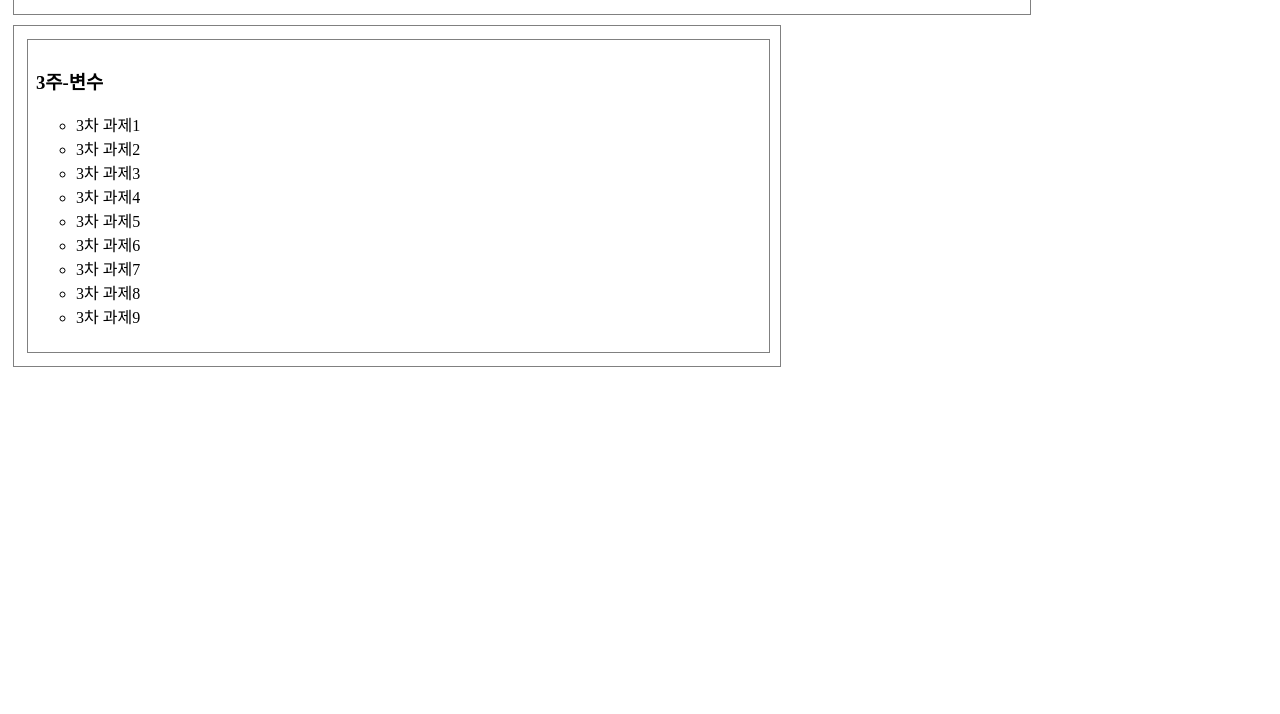
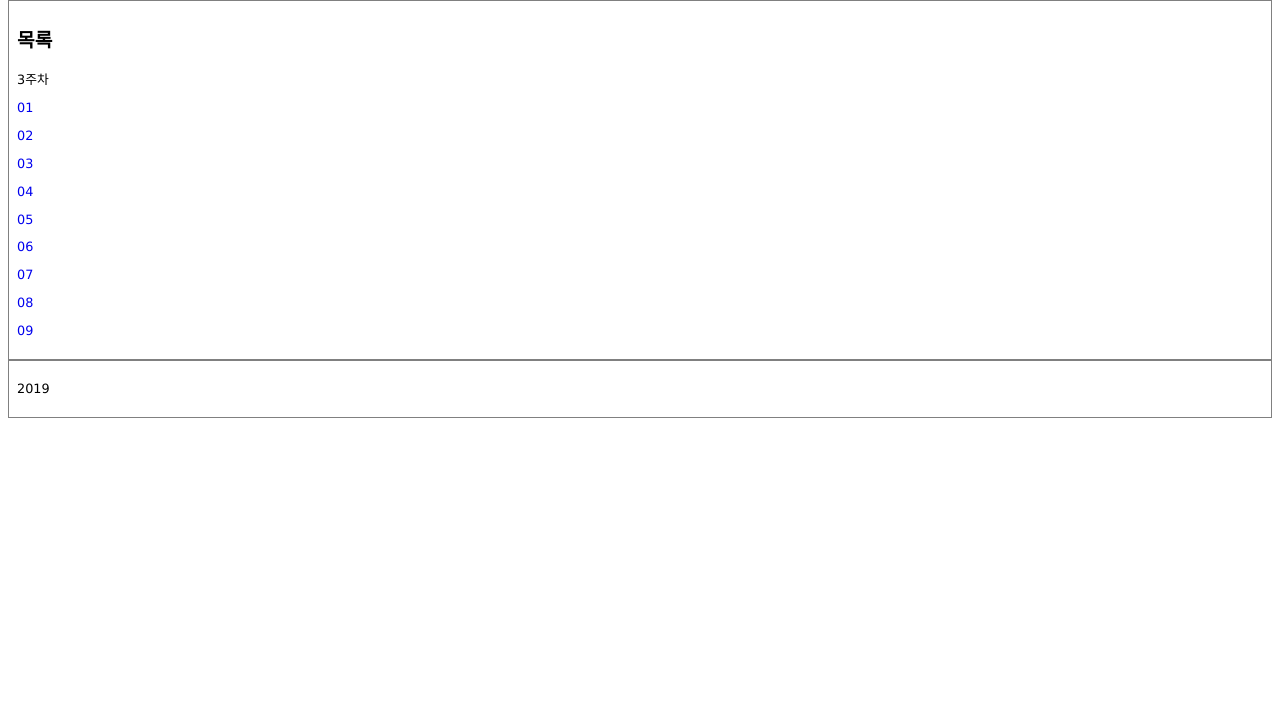
Before and after one commit to djuxyz258/lsh2018.github.io, a plain HTML site: page index.html in a window 1280 px wide. Shown: the part 86-800 px from the top of the page. Drawn offline with Linux system fonts and the light colour scheme.

Commit message:
Update index.html

```diff
--- a/index.html
+++ b/index.html
@@ -1,46 +1,37 @@
 <!doctype html> <!--   index.html   --->
-<html><head>
-<meta charset="utf-8">
-<meta name="viewport" content="width=device-width, initial-scale=1">
+<html>
+<head>
+<meta http-equiv="Content-Type"content="text/html;charset=utf-8"/>
+<meta neam="viewport"content="width=device=width, initial-scale=1"/>
 <style>
-header, nav, section, article, aside, footer {border: 1px solid gray;  margin: 5px; padding: 8px; width:1000px;}
-section {width:750px; float:left;}
-section section {width:725px; float:left;}
-aside{width:221px; float:left; line-height:30px;}
-footer {height:50px; clear:both;}
-nav ul{margin:0; padding:0;}
-nav ul li{display:inline; margin:5px;}
-aside ul{margin:0; padding:0;}
-aside ul li{display:block; margin:5px;}
-a:link {
-   color:black; background-color:transparent; text-decoration:none; }
-a:visited {
-   color:pink; background-color:transparent; text-decoration:none; }
-a:hover {
-   color:red; background-color:transparent; text-decoration:underline; }
-a:active {
-   color:black; background-color:transparent; text-decoration:none; }
+ body {font-family: Verdana, sans-serif; font-size:0.8em;}
+ header, nav, section, article, footer
+ {border:1px solid gray; ,margin:5px; padding:8px;}
+ section#displayArea{height:210px;}
+ nav ul {margin:0; padding:0;}
+ nav ul li {display:inline; margin:5px;}
+ a {text-decoration:none;}
+ #id_form{width:100px; height:14px; color:red;}
 </style>
-<title>  과제 </title>
+
+<title>20181397이성훈</title>
 </head>
 <body>
-<header>
-   <h2 id="main"> 이성훈 </h2>
-</header>
-<section> <!-- main -->
-   <section> <h3 id="week_1"> <a href="#main"> 3주-변수</a></h3>
-      <ul style="list-style-type:circle">
-         <li><a href="lsh2018.github.io/092501.html">3차 과제1 </a></li>
-          <li><a href="lsh2018.github.io/092502.html">3차 과제2 </a></li>
-          <li><a href="lsh2018.github.io/092503.html">3차 과제3 </a></li>
-          <li><a href="lsh2018.github.io/092504.html">3차 과제4 </a></li>
-          <li><a href="lsh2018.github.io/092505.html">3차 과제5 </a></li>
-          <li><a href="lsh2018.github.io/092506.html">3차 과제6 </a></li>
-          <li><a href="lsh2018.github.io/092507.html">3차 과제7 </a></li>
-          <li><a href="lsh2018.github.io/092508.html">3차 과제8 </a></li>
-          <li><a href="lsh2018.github.io/092509.html">3차 과제9 </a></li>
-      </ul>
-   </section>
-</section>
-
-</body></html>
+ <header>
+  <h2>201813xx 이성훈 java </h2> </header>
+ <section>
+  <h2>목록</h2>
+  <p>3주차</p>
+  <p><a href="lsh2018.github.io/092501.html">01</a></p>
+  <p><a href="lsh2018.github.io/092502.html">02</a></p>
+      <p><a href="lsh2018.github.io/092503.html">03</a></p>
+      <p><a href="lsh2018.github.io/092504.html">04</a></p>
+      <p><a href="lsh2018.github.io/092505.html">05</a></p>
+      <p><a href="lsh2018.github.io/092506.html">06</a></p>
+      <p><a href="lsh2018.github.io/092507.html">07</a></p>
+      <p><a href="lsh2018.github.io/092508.html">08</a></p>
+      <p><a href="lsh2018.github.io/092509.html">09</a></p>
+ </section>
+  <footer>
+   <p>2019</p></footer>
+  </body>
```
